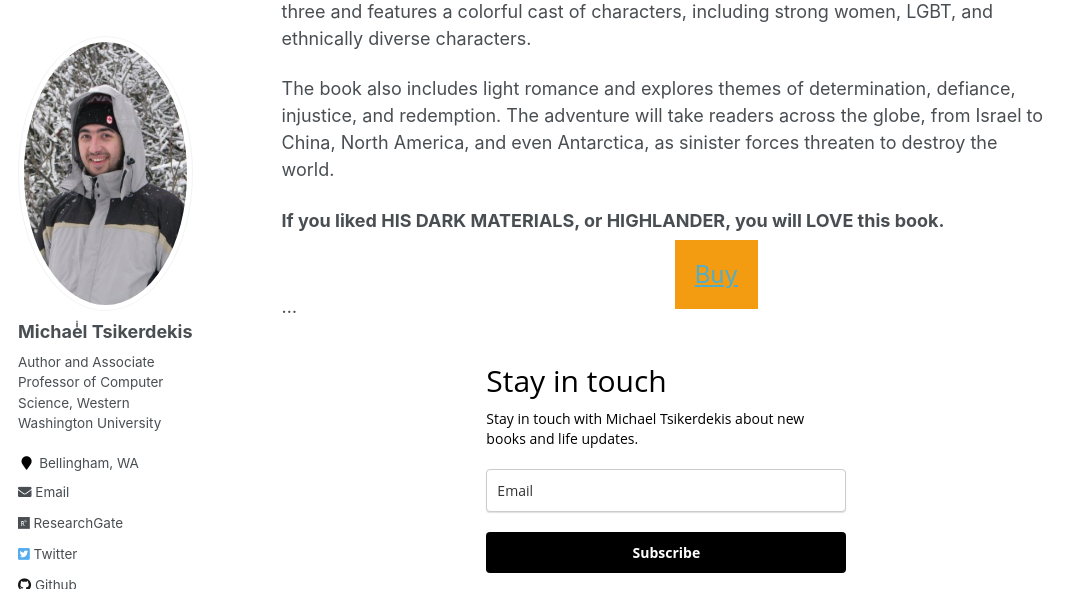
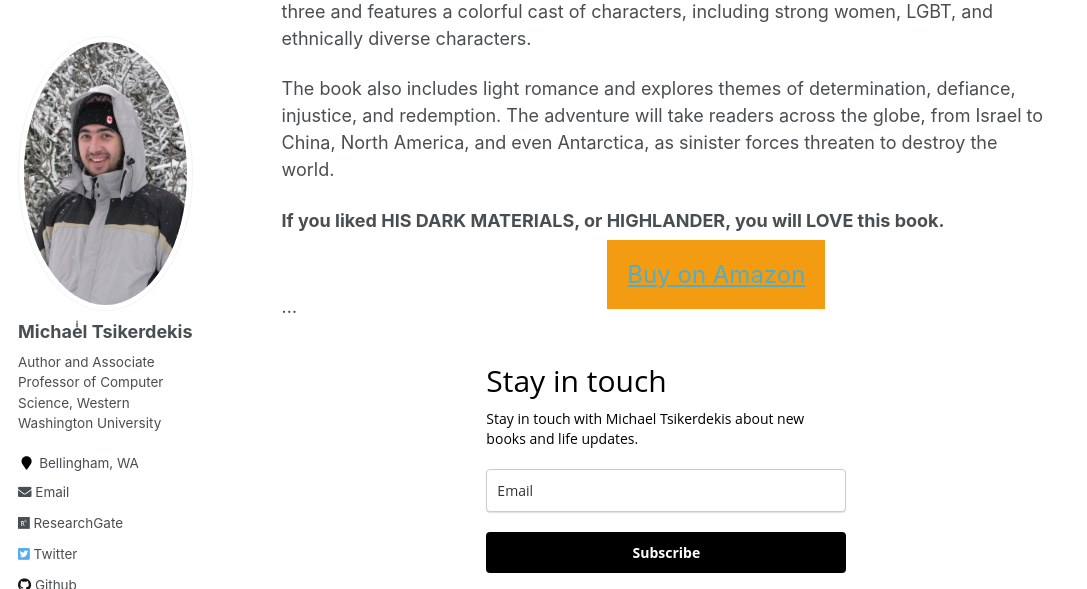
Before and after one commit to tsikerdekis/michael.tsikerdekis.com, a Jekyll site: the page built from _pages/journeys-of-the-lost.md, in a window 1280 px wide and 900 px high, scrolled down 634 px, cut to the strip 0-589 px from the top of the window. Shown: the whole strip, without its empty margins (0-1087 px from the left). Built offline with Jekyll 4.4.1, drawn with Linux system fonts in a browser that asks for light colours.

Commit message:
Update journeys-of-the-lost.md

```diff
--- a/_pages/journeys-of-the-lost.md
+++ b/_pages/journeys-of-the-lost.md
@@ -71,7 +71,7 @@ The book also includes light romance and explores themes of determination, defia
     transition: 0s
 }
   </style>
-  <a class="button-three" href="https://www.amazon.com/dp/B0C2BTGC1N" target="_blank">Buy</a>
+  <a class="button-three" href="https://www.amazon.com/dp/B0C2BTGC1N" target="_blank">Buy on Amazon</a>
 </center>
 
 
```
